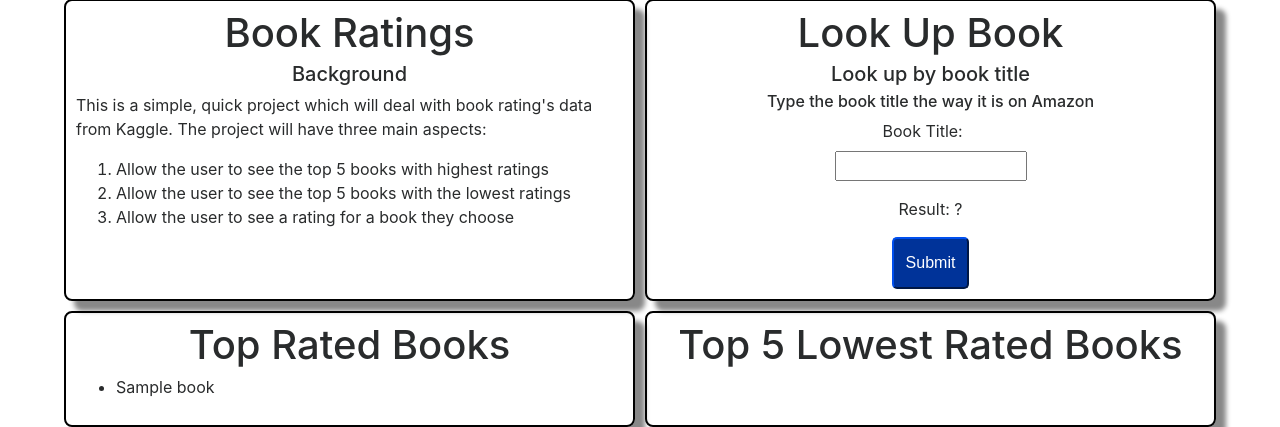
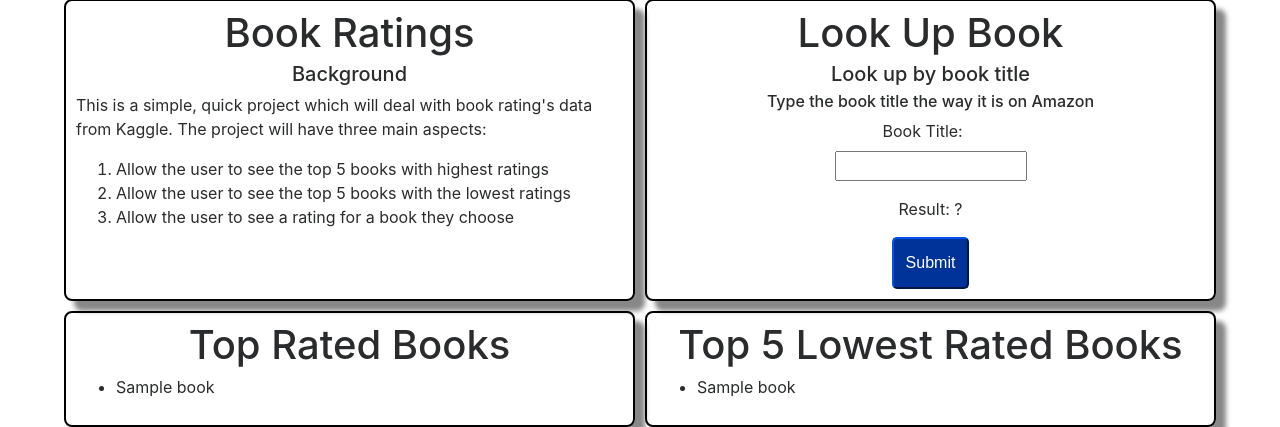
Before and after one commit to ravenusmc/book_ratings, a Flask app: template templates/home.html in a window 1280 px wide. Shown: the part 587-1014 px from the top of the page. Run offline with Flask 3, Linux system fonts and the light colour scheme; the template is opened without the code that fills it: most values are stand-ins (such as "Sample title", 1, 10 or a date in 2020); some libraries are stand-ins or nearby versions.

Commit message:
added low rating method

```diff
--- a/app.py
+++ b/app.py
@@ -56,7 +56,8 @@ def home():
   #creating the book object to get data
   book = Books()
   high_book_list = book.high_rating()
-  return render_template('home.html', high_books = high_book_list)
+  low_list = book.low_ratings()
+  return render_template('home.html', high_books = high_book_list, low_books = low_list)
 
 
 #This function is what will log out the user.
--- a/templates/home.html
+++ b/templates/home.html
@@ -76,6 +76,11 @@
 
     <div class='box_shadow'>
       <h1 class='center'>Top 5 Lowest Rated Books</h1>
+      {% for book in low_books %}
+      <ul>
+        <li>{{ book }}</li>
+      </ul>
+      {% endfor %}
     </div>
 
 </main>
```
Also changed, not shown: books.py (+15 -3 lines).
